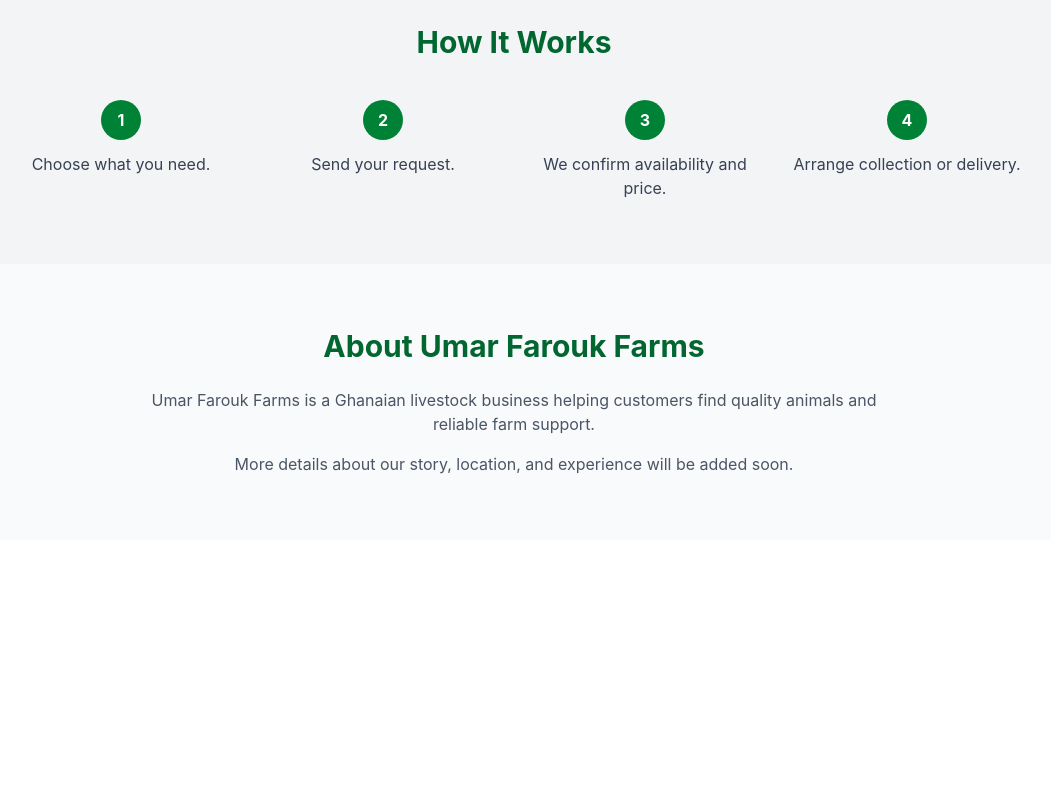
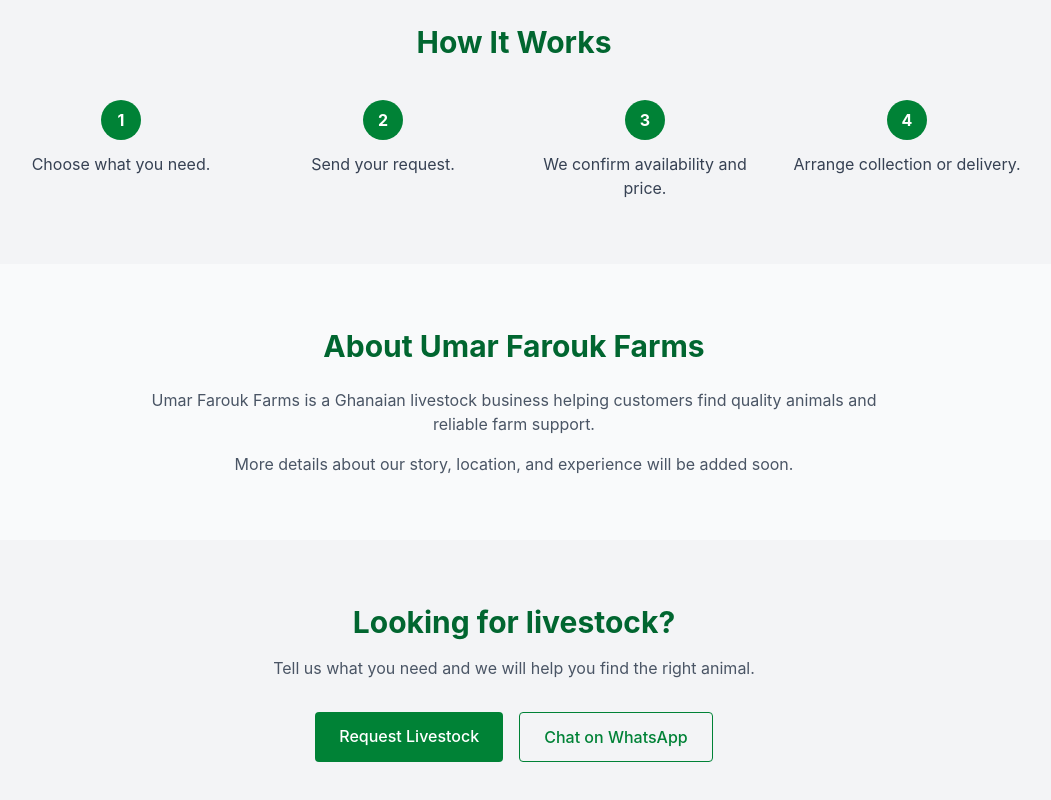
Before and after one commit to yar1ma/umar-farouk-farms, a React (Vite) app: page / in a window 1280 px wide. Shown: the part 1287-2087 px from the top of the page, without its empty margins (126-1177 px from the left). Before the commit the page ends 1827 px from the top, so only its background shows below. Built offline with nearby package versions, Linux system fonts and the light colour scheme.

Commit message:
Add contact section

```diff
--- a/src/App.jsx
+++ b/src/App.jsx
@@ -4,6 +4,7 @@
 import FeaturedLivestock from './components/FeaturedLivestock'
 import HowItWorks from './components/HowItWorks'
 import About from './components/About'
+import Contact from './components/Contact'
 
 function App() {
   return (
@@ -14,6 +15,7 @@
       <FeaturedLivestock />
       <HowItWorks />
       <About />
+      <Contact />
     </div>
   )
 }
--- /dev/null
+++ b/src/components/Contact.jsx
@@ -0,0 +1,15 @@
+// Contact section: CTA text and WhatsApp button, main conversion point of the page
+function Contact() {
+  return (
+    <section className="px-6 py-16 text-center">
+      <h2 className="text-2xl md:text-3xl font-bold text-green-800 mb-4">Looking for livestock?</h2>
+      <p className="text-gray-600 mb-8">Tell us what you need and we will help you find the right animal.</p>
+      <div className="flex flex-col sm:flex-row gap-4 justify-center">
+        <a href="#" className="bg-green-700 text-white px-6 py-3 rounded font-medium">Request Livestock</a>
+        <a href="#" className="border border-green-700 text-green-700 px-6 py-3 rounded font-medium">Chat on WhatsApp</a>
+      </div>
+    </section>
+  )
+}
+
+export default Contact
```
